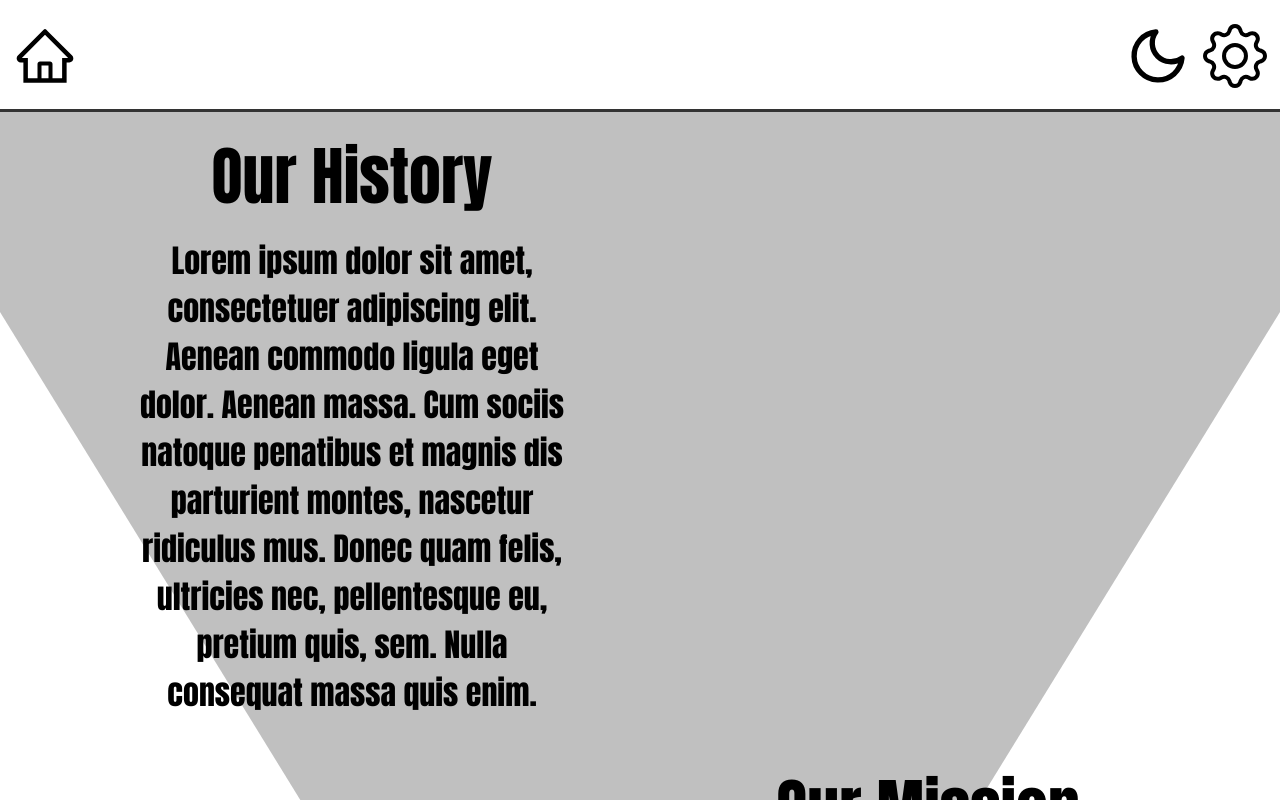
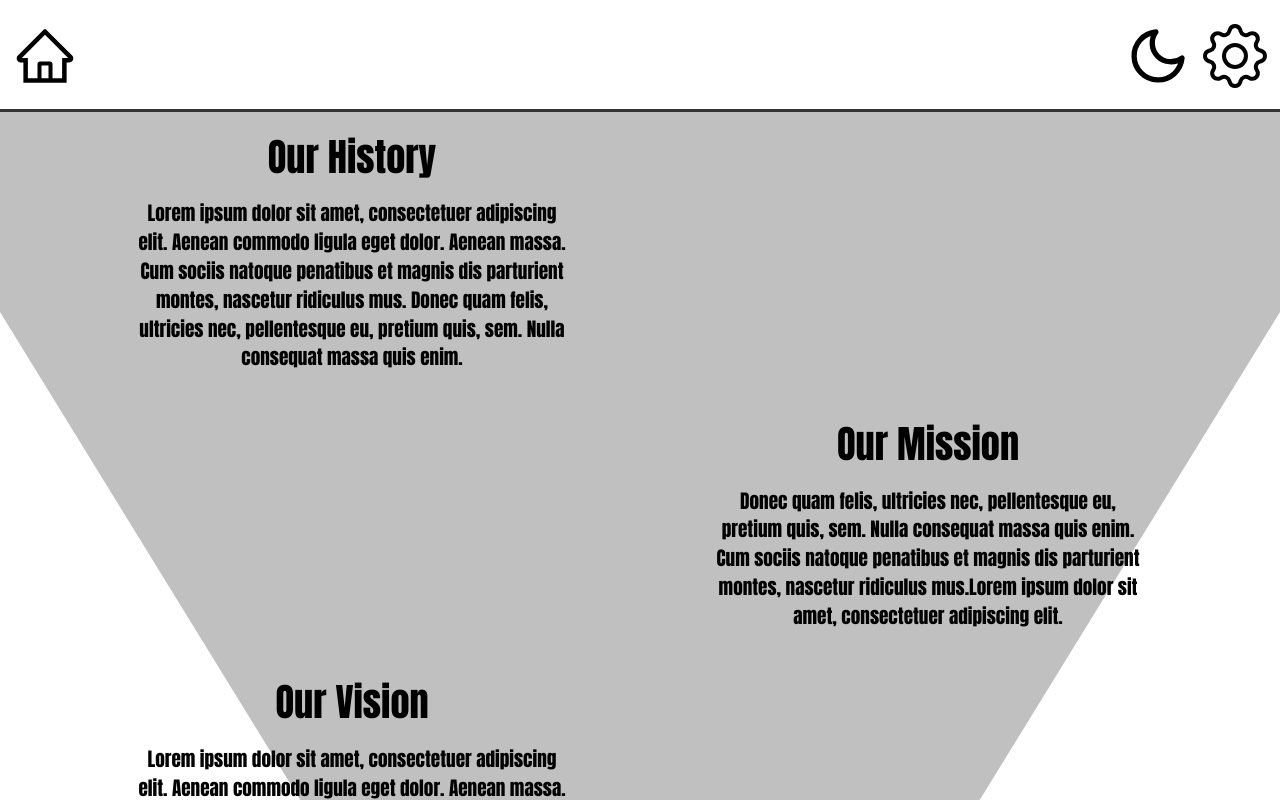
Before and after one commit to Scott-projects/V-Closet, a React (Create React App) app in the folder landing-page-prototype/: page /About in a window 1280 px wide. Shown: the top 800 px of the page. Built offline with nearby package versions, Linux system fonts and the light colour scheme.

Commit message:
Adjusted format for different resolutions

```diff
--- a/landing-page-prototype/src/components/Main.jsx
+++ b/landing-page-prototype/src/components/Main.jsx
@@ -14,7 +14,7 @@ const Main = () => {
                 </div>
                 <div className='buttons'>
                     <Link to="/login"><button className='login'>Login</button></Link>
-                    <Link to="/signup"><button className='sign-up'>Sign Up</button></Link>
+                    <Link to="/about"><button className='sign-up'>Sign Up</button></Link>
                 </div>
             </div>
         </body>
--- a/landing-page-prototype/src/styles/AboutPage.css
+++ b/landing-page-prototype/src/styles/AboutPage.css
@@ -1,7 +1,7 @@
 .about-page {
     padding-bottom: 3%;
     margin-top: 10%;
-    font-size: 200%;
+    font-size: 1.5vw;
 }
 
 .about-history {
```
Also changed, not shown: 1 other file (tests, documents, lock files or other folders).
